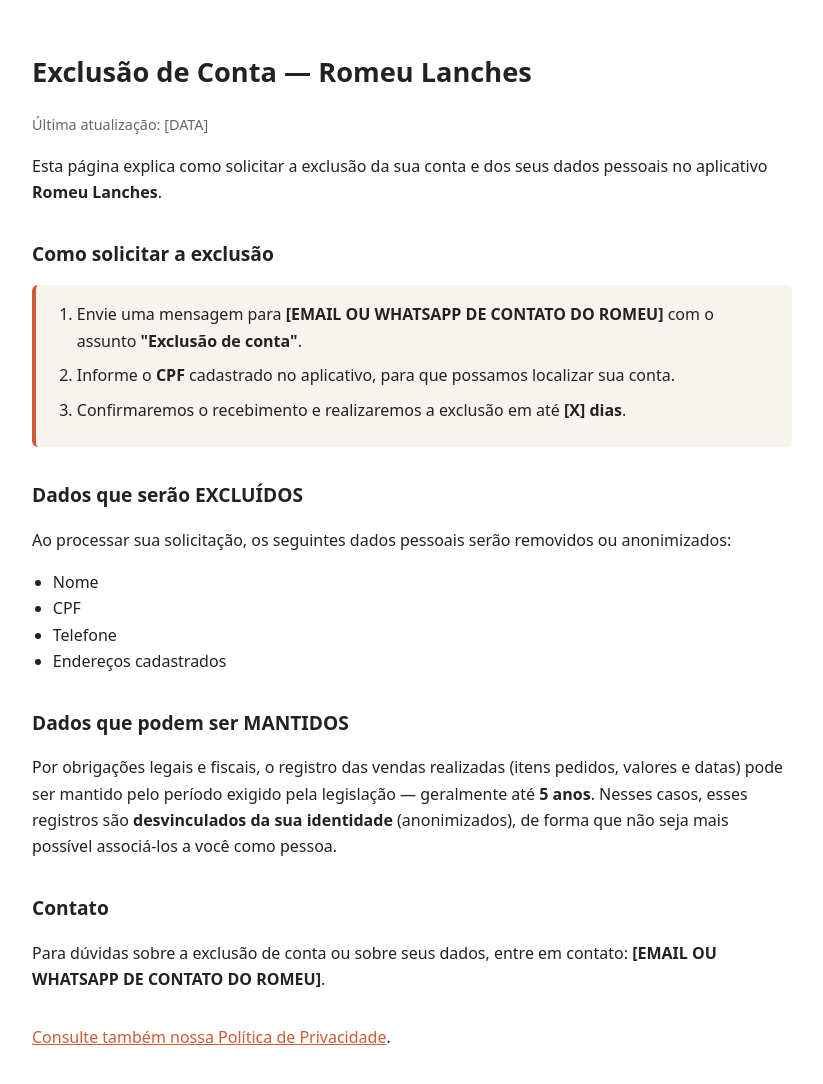
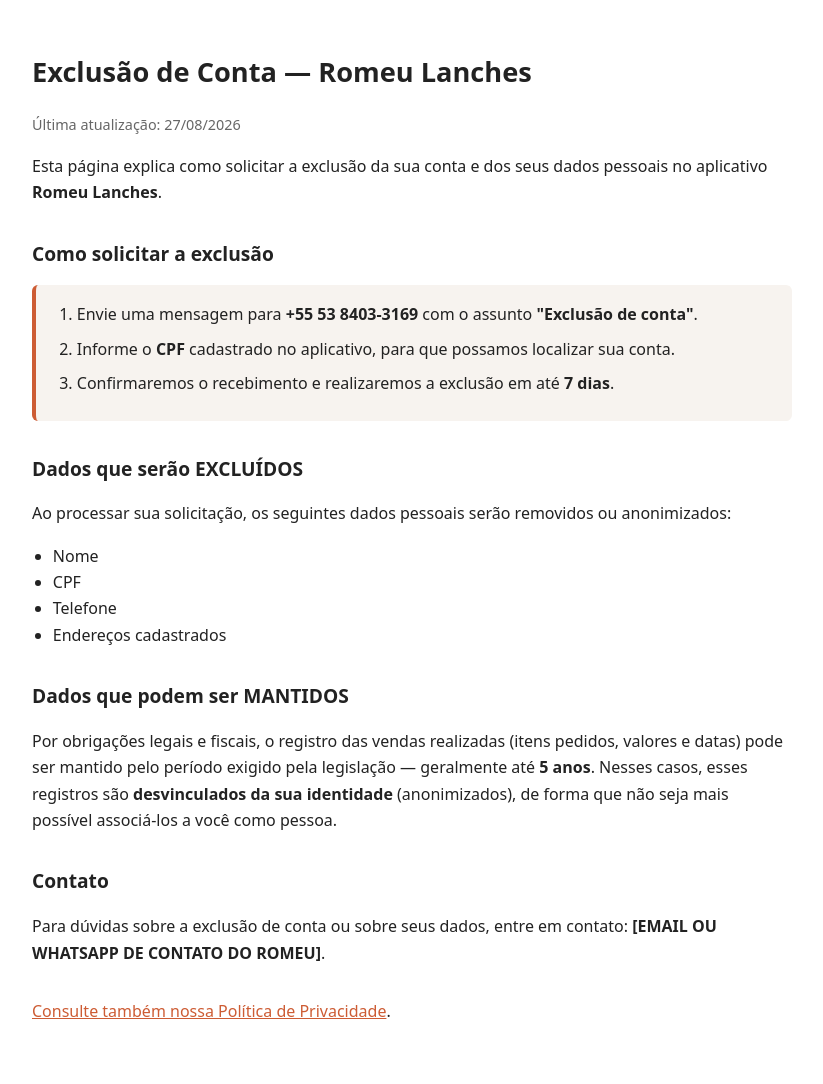
Before and after one commit to davi-rdgr/Exclus-o-de-conta---Romeu-Lanches, a plain HTML site: page index.html in a window 1280 px wide. Shown: the whole page, without its empty margins (228-1051 px from the left). Drawn offline with Linux system fonts and the light colour scheme.

Commit message:
mudanças nos nomes e links externos.

```diff
--- a/index.html
+++ b/index.html
@@ -19,16 +19,16 @@
 </head>
 <body>
   <h1>Exclusão de Conta — Romeu Lanches</h1>
-  <p class="atualizado">Última atualização: [DATA]</p>
+  <p class="atualizado">Última atualização: 27/08/2026</p>
 
   <p>Esta página explica como solicitar a exclusão da sua conta e dos seus dados pessoais no aplicativo <span class="destaque">Romeu Lanches</span>.</p>
 
   <h2>Como solicitar a exclusão</h2>
   <div class="passos">
     <ol>
-      <li>Envie uma mensagem para <span class="destaque">[EMAIL OU WHATSAPP DE CONTATO DO ROMEU]</span> com o assunto <span class="destaque">"Exclusão de conta"</span>.</li>
+      <li>Envie uma mensagem para <span class="destaque">+55 53 8403-3169</span> com o assunto <span class="destaque">"Exclusão de conta"</span>.</li>
       <li>Informe o <span class="destaque">CPF</span> cadastrado no aplicativo, para que possamos localizar sua conta.</li>
-      <li>Confirmaremos o recebimento e realizaremos a exclusão em até <span class="destaque">[X] dias</span>.</li>
+      <li>Confirmaremos o recebimento e realizaremos a exclusão em até <span class="destaque">7 dias</span>.</li>
     </ol>
   </div>
 
@@ -47,6 +47,6 @@
   <h2>Contato</h2>
   <p>Para dúvidas sobre a exclusão de conta ou sobre seus dados, entre em contato: <span class="destaque">[EMAIL OU WHATSAPP DE CONTATO DO ROMEU]</span>.</p>
 
-  <p style="margin-top:2rem;"><a href="[URL DA POLITICA DE PRIVACIDADE]">Consulte também nossa Política de Privacidade</a>.</p>
+  <p style="margin-top:2rem;"><a href="https://politica-de-privacidade-romeu-lanch.vercel.app/">Consulte também nossa Política de Privacidade</a>.</p>
 </body>
 </html>
```
